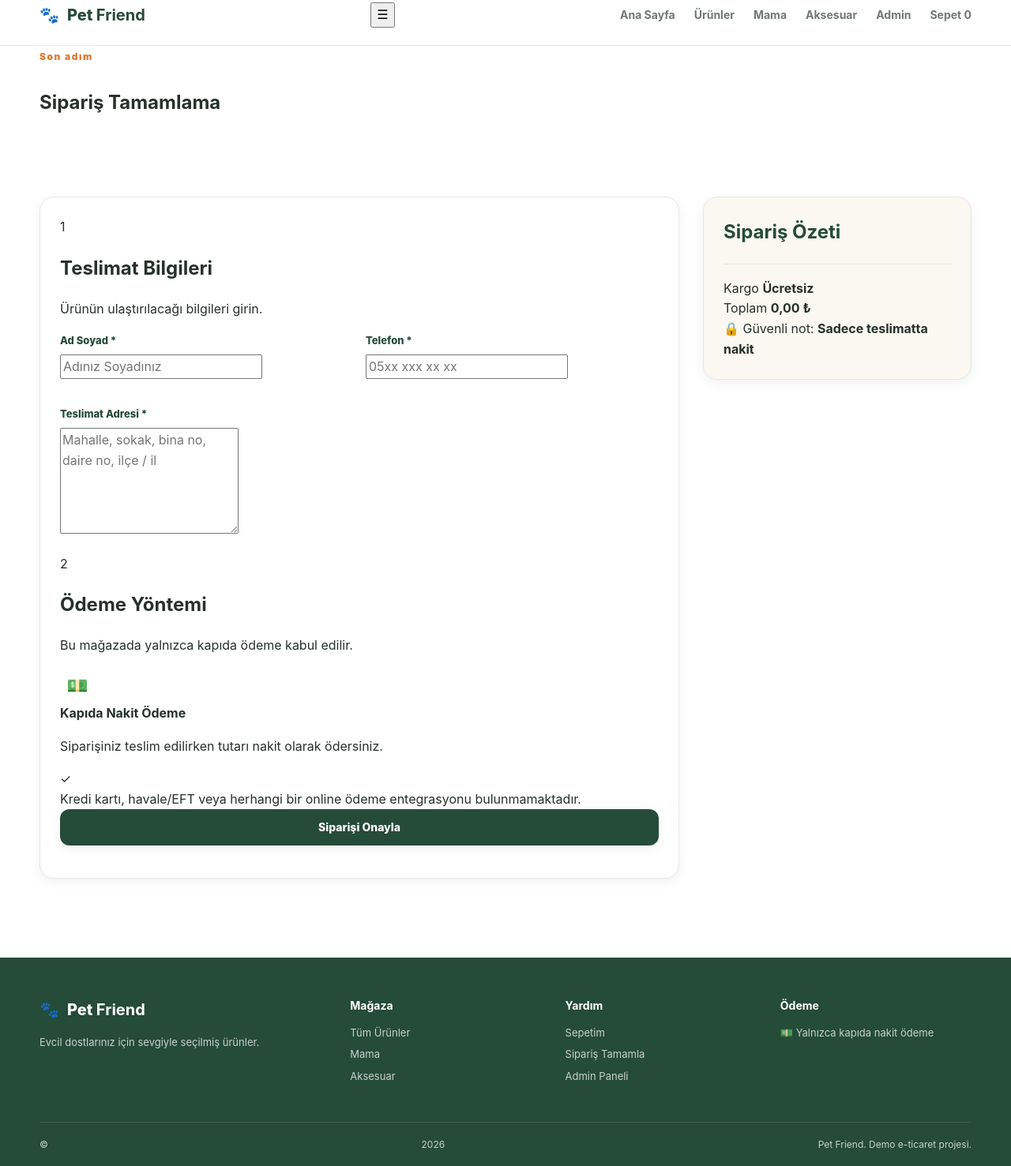
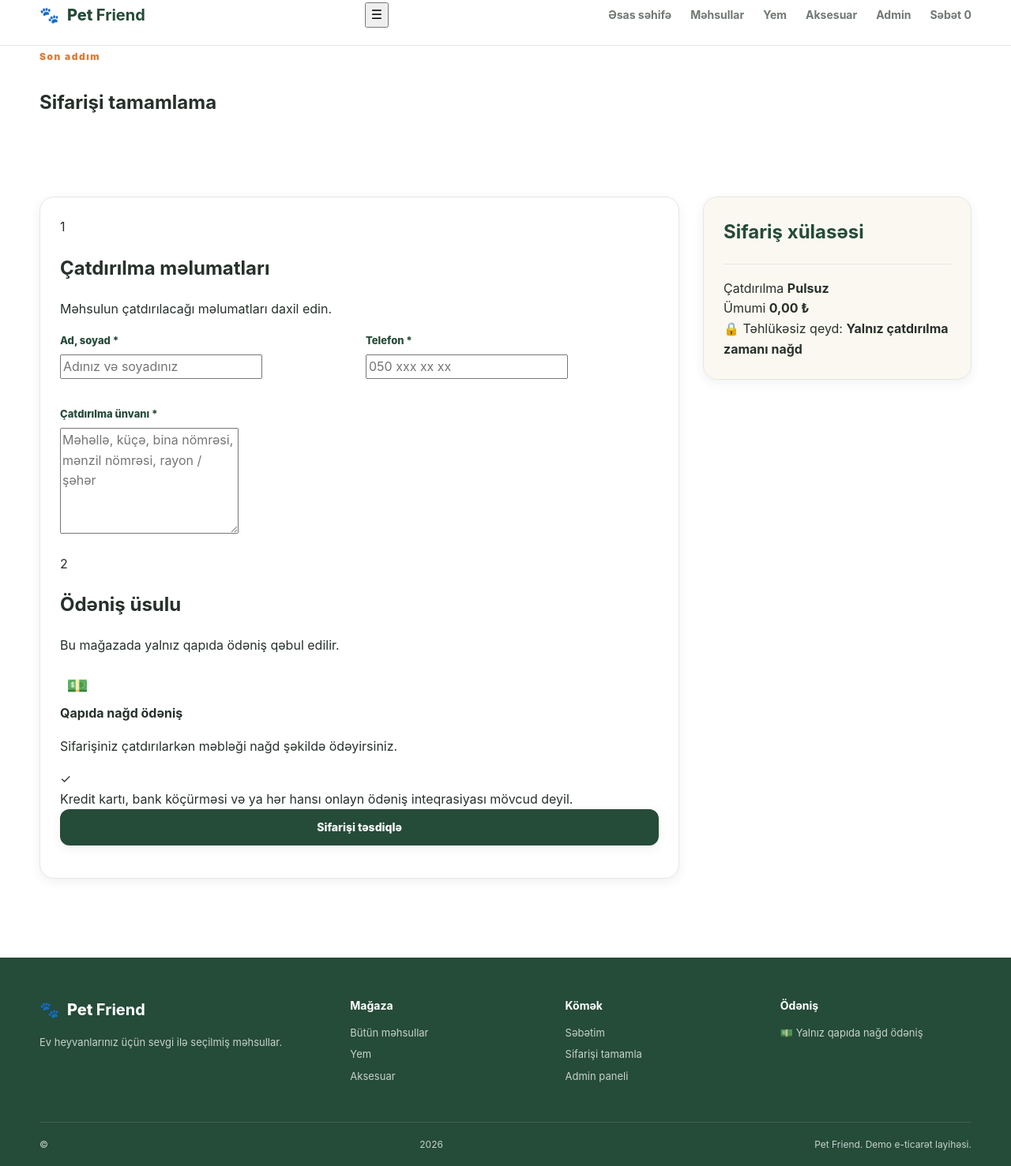
Before and after one commit to fdhwkng/petfriend, a plain HTML site: page checkout.html in a window 1280 px wide. Shown: the part 19-1496 px from the top of the page at 79% size. Drawn offline with Linux system fonts and the light colour scheme.

Commit message:
Translate checkout.html content to Azerbaijani

```diff
--- a/checkout.html
+++ b/checkout.html
@@ -1,84 +1,141 @@
 <!DOCTYPE html>
-<html lang="tr">
+<html lang="az">
+
 <head>
   <meta charset="UTF-8" />
   <meta name="viewport" content="width=device-width, initial-scale=1.0" />
-  <meta name="description" content="Pet Friend sipariş tamamlama." />
-  <title>Sipariş Tamamla | Pet Friend</title>
+  <meta name="description" content="Pet Friend sifarişin tamamlanması." />
+  <title>Sifarişi tamamla | Pet Friend</title>
   <link rel="stylesheet" href="style.css" />
 </head>
+
 <body>
+
   <header class="site-header">
+
     <div class="container header-inner">
+
       <a href="index.html" class="logo">
         <span class="logo-mark">🐾</span>
         <span>Pet <strong>Friend</strong></span>
       </a>
 
+
       <button
         class="menu-toggle"
         id="menuToggle"
-        aria-label="Menüyü aç/kapat"
+        aria-label="Menyunu aç/bağla"
         aria-expanded="false"
       >
         ☰
       </button>
 
+
       <nav class="main-nav" id="mainNav">
-        <a href="index.html">Ana Sayfa</a>
-        <a href="products.html">Ürünler</a>
-        <a href="products.html?category=Mama">Mama</a>
-        <a href="products.html?category=Aksesuar">Aksesuar</a>
-        <a href="admin.html">Admin</a>
+
+        <a href="index.html">
+          Əsas səhifə
+        </a>
+
+        <a href="products.html">
+          Məhsullar
+        </a>
+
+        <a href="products.html?category=Yem">
+          Yem
+        </a>
+
+        <a href="products.html?category=Aksesuar">
+          Aksesuar
+        </a>
+
+        <a href="admin.html">
+          Admin
+        </a>
+
         <a href="cart.html" class="cart-link">
-          Sepet <span class="cart-badge" id="cartCount">0</span>
+          Səbət
+          <span class="cart-badge" id="cartCount">0</span>
         </a>
+
       </nav>
+
     </div>
+
   </header>
 
+
   <main>
+
     <section class="page-hero compact">
+
       <div class="container">
-        <span class="eyebrow">Son adım</span>
-        <h1>Sipariş Tamamlama</h1>
+
+        <span class="eyebrow">
+          Son addım
+        </span>
+
+        <h1>
+          Sifarişi tamamlama
+        </h1>
+
       </div>
+
     </section>
 
+
     <section class="section">
+
       <div class="container checkout-layout">
+
 
         <div class="checkout-form-card">
 
           <div class="form-section-title">
-            <span class="step-number">1</span>
+
+            <span class="step-number">
+              1
+            </span>
 
             <div>
-              <h2>Teslimat Bilgileri</h2>
+
+              <h2>
+                Çatdırılma məlumatları
+              </h2>
+
               <p>
-                Ürünün ulaştırılacağı bilgileri girin.
+                Məhsulun çatdırılacağı məlumatları daxil edin.
               </p>
+
             </div>
+
           </div>
 
+
           <form id="checkoutForm">
+
             <div class="form-grid">
 
+
               <div class="form-group">
+
                 <label for="customerName">
-                  Ad Soyad *
+                  Ad, soyad *
                 </label>
 
                 <input
                   id="customerName"
                   name="customerName"
                   type="text"
-                  placeholder="Adınız Soyadınız"
+                  placeholder="Adınız və soyadınız"
                   required
                 />
+
               </div>
 
+
               <div class="form-group">
+
                 <label for="customerPhone">
                   Telefon *
                 </label>
@@ -88,141 +145,260 @@
                   name="customerPhone"
                   type="tel"
                   inputmode="tel"
-                  placeholder="05xx xxx xx xx"
+                  placeholder="050 xxx xx xx"
                   required
                 />
+
               </div>
 
+
               <div class="form-group full">
+
                 <label for="customerAddress">
-                  Teslimat Adresi *
+                  Çatdırılma ünvanı *
                 </label>
 
                 <textarea
                   id="customerAddress"
                   name="customerAddress"
                   rows="5"
-                  placeholder="Mahalle, sokak, bina no, daire no, ilçe / il"
+                  placeholder="Məhəllə, küçə, bina nömrəsi, mənzil nömrəsi, rayon / şəhər"
                   required
                 ></textarea>
+
               </div>
+
             </div>
 
+
             <div class="form-section-title section-gap">
-              <span class="step-number">2</span>
+
+              <span class="step-number">
+                2
+              </span>
 
               <div>
-                <h2>Ödeme Yöntemi</h2>
+
+                <h2>
+                  Ödəniş üsulu
+                </h2>
 
                 <p>
-                  Bu mağazada yalnızca kapıda ödeme kabul edilir.
+                  Bu mağazada yalnız qapıda ödəniş qəbul edilir.
                 </p>
+
               </div>
+
             </div>
 
+
             <div class="payment-option selected">
-              <div class="payment-icon">💵</div>
+
+              <div class="payment-icon">
+                💵
+              </div>
 
               <div>
-                <strong>Kapıda Nakit Ödeme</strong>
+
+                <strong>
+                  Qapıda nağd ödəniş
+                </strong>
 
                 <p>
-                  Siparişiniz teslim edilirken tutarı nakit olarak ödersiniz.
+                  Sifarişiniz çatdırılarkən məbləği nağd şəkildə ödəyirsiniz.
                 </p>
+
               </div>
 
-              <span class="check-dot">✓</span>
+              <span class="check-dot">
+                ✓
+              </span>
+
             </div>
 
+
             <div class="payment-warning">
-              Kredi kartı, havale/EFT veya herhangi bir online ödeme
-              entegrasyonu bulunmamaktadır.
+              Kredit kartı, bank köçürməsi və ya hər hansı onlayn ödəniş
+              inteqrasiyası mövcud deyil.
             </div>
+
 
             <button
               type="submit"
               class="btn btn-primary btn-full"
             >
-              Siparişi Onayla
+              Sifarişi təsdiqlə
             </button>
+
 
             <p
               id="checkoutMessage"
               class="form-message"
               role="status"
             ></p>
+
           </form>
+
         </div>
 
+
         <aside class="summary-card checkout-summary">
-          <h2>Sipariş Özeti</h2>
+
+          <h2>
+            Sifariş xülasəsi
+          </h2>
+
 
           <div id="checkoutItems"></div>
 
+
           <div class="summary-divider"></div>
 
+
           <div class="summary-row">
-            <span>Kargo</span>
-            <strong>Ücretsiz</strong>
+
+            <span>
+              Çatdırılma
+            </span>
+
+            <strong>
+              Pulsuz
+            </strong>
+
           </div>
 
+
           <div class="summary-row total">
-            <span>Toplam</span>
-            <strong id="checkoutTotal">₺0,00</strong>
+
+            <span>
+              Ümumi
+            </span>
+
+            <strong id="checkoutTotal">
+              ₺0,00
+            </strong>
+
           </div>
 
+
           <div class="cash-box">
+
             🔒
+
             <span>
-              Güvenli not:
-              <strong>Sadece teslimatta nakit</strong>
+              Təhlükəsiz qeyd:
+              <strong>
+                Yalnız çatdırılma zamanı nağd
+              </strong>
             </span>
+
           </div>
+
         </aside>
+
       </div>
+
     </section>
+
   </main>
 
+
   <footer class="site-footer">
+
     <div class="container footer-grid">
+
+
       <div>
+
         <a href="index.html" class="logo footer-logo">
-          <span class="logo-mark">🐾</span>
-          <span>Pet <strong>Friend</strong></span>
+
+          <span class="logo-mark">
+            🐾
+          </span>
+
+          <span>
+            Pet <strong>Friend</strong>
+          </span>
+
         </a>
 
+
         <p class="footer-note">
-          Evcil dostlarınız için sevgiyle seçilmiş ürünler.
+          Ev heyvanlarınız üçün sevgi ilə seçilmiş məhsullar.
         </p>
+
       </div>
 
+
       <div>
-        <h4>Mağaza</h4>
-        <a href="products.html">Tüm Ürünler</a>
-        <a href="products.html?category=Mama">Mama</a>
-        <a href="products.html?category=Aksesuar">Aksesuar</a>
+
+        <h4>
+          Mağaza
+        </h4>
+
+        <a href="products.html">
+          Bütün məhsullar
+        </a>
+
+        <a href="products.html?category=Yem">
+          Yem
+        </a>
+
+        <a href="products.html?category=Aksesuar">
+          Aksesuar
+        </a>
+
       </div>
 
+
       <div>
-        <h4>Yardım</h4>
-        <a href="cart.html">Sepetim</a>
-        <a href="checkout.html">Sipariş Tamamla</a>
-        <a href="admin.html">Admin Paneli</a>
+
+        <h4>
+          Kömək
+        </h4>
+
+        <a href="cart.html">
+          Səbətim
+        </a>
+
+        <a href="checkout.html">
+          Sifarişi tamamla
+        </a>
+
+        <a href="admin.html">
+          Admin paneli
+        </a>
+
       </div>
 
+
       <div>
-        <h4>Ödeme</h4>
+
+        <h4>
+          Ödəniş
+        </h4>
+
         <p class="cash-note">
-          💵 Yalnızca kapıda nakit ödeme
+          💵 Yalnız qapıda nağd ödəniş
         </p>
+
       </div>
+
     </div>
 
+
     <div class="container footer-bottom">
-      © <span id="currentYear"></span> Pet Friend. Demo e-ticaret projesi.
+
+      © <span id="currentYear"></span> Pet Friend.
+      Demo e-ticarət layihəsi.
+
     </div>
+
   </footer>
 
+
   <script src="script.js" defer></script>
+
 </body>
+
 </html>
```
